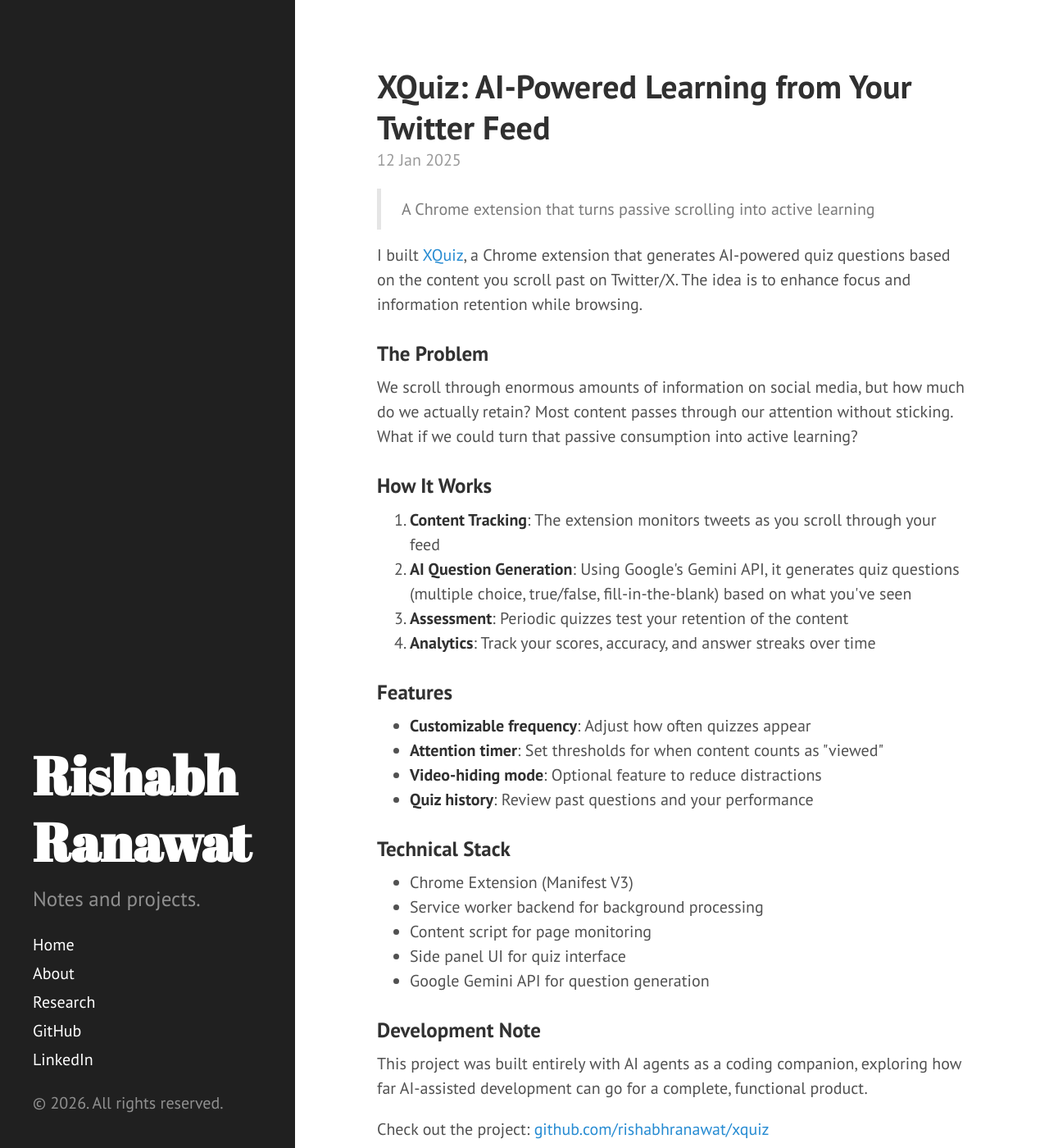
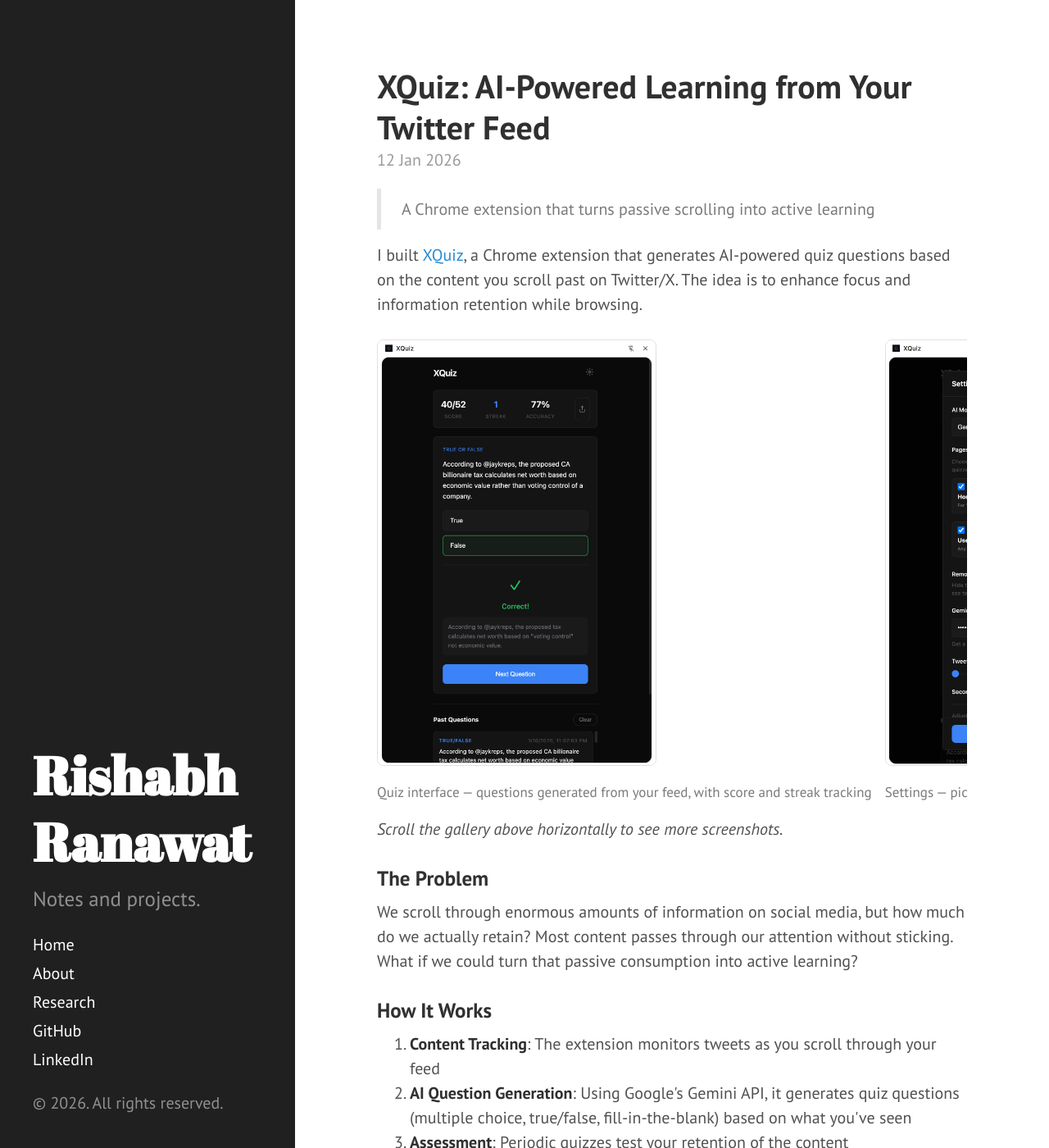
Before and after one commit to rishabhranawat/rishabhranawat.github.io, a Jekyll site: the page built from _posts/2026-01-12-xquiz-chrome-extension.html, in a window 1280 px wide and 1400 px high. Shown: the whole window at 82% size. Built offline with Jekyll 4.4.1, drawn with Linux system fonts in a browser that asks for light colours.

Commit message:
Fix XQuiz post date to 2026 and add scrollable screenshot gallery
Co-Authored-By: Claude Opus 4.8 <noreply@anthropic.com>

```diff
--- a/_posts/2025-01-12-xquiz-chrome-extension.html
+++ b/_posts/2026-01-12-xquiz-chrome-extension.html
@@ -8,6 +8,48 @@ title: "XQuiz: AI-Powered Learning from Your Twitter Feed"
 <blockquote>A Chrome extension that turns passive scrolling into active learning</blockquote>
 
 <p>I built <a href="https://github.com/rishabhranawat/xquiz">XQuiz</a>, a Chrome extension that generates AI-powered quiz questions based on the content you scroll past on Twitter/X. The idea is to enhance focus and information retention while browsing.</p>
+
+<style>
+.xquiz-gallery {
+  display: flex;
+  gap: 16px;
+  overflow-x: auto;
+  padding: 8px 0 16px;
+  scroll-snap-type: x mandatory;
+  -webkit-overflow-scrolling: touch;
+}
+.xquiz-gallery figure {
+  flex: 0 0 auto;
+  margin: 0;
+  scroll-snap-align: start;
+}
+.xquiz-gallery img {
+  height: 520px;
+  width: auto;
+  border-radius: 8px;
+  border: 1px solid #e1e1e1;
+  display: block;
+}
+.xquiz-gallery figcaption {
+  margin-top: 8px;
+  font-size: 0.85em;
+  color: #7a7a7a;
+  text-align: center;
+}
+</style>
+
+<div class="xquiz-gallery">
+  <figure>
+    <img src="{{site.baseurl}}/public/images/xquiz_quiz.png" alt="XQuiz quiz interface showing a true/false question with score, streak, and accuracy tracking">
+    <figcaption>Quiz interface — questions generated from your feed, with score and streak tracking</figcaption>
+  </figure>
+  <figure>
+    <img src="{{site.baseurl}}/public/images/xquiz_settings.png" alt="XQuiz settings panel with AI model selection, pages to track, and quiz frequency controls">
+    <figcaption>Settings — pick the AI model, pages to track, and quiz frequency</figcaption>
+  </figure>
+</div>
+
+<p><em>Scroll the gallery above horizontally to see more screenshots.</em></p>
 
 <h3>The Problem</h3>
 
```
Also changed, not shown: public/images/xquiz_quiz.png (added), public/images/xquiz_settings.png (added).
